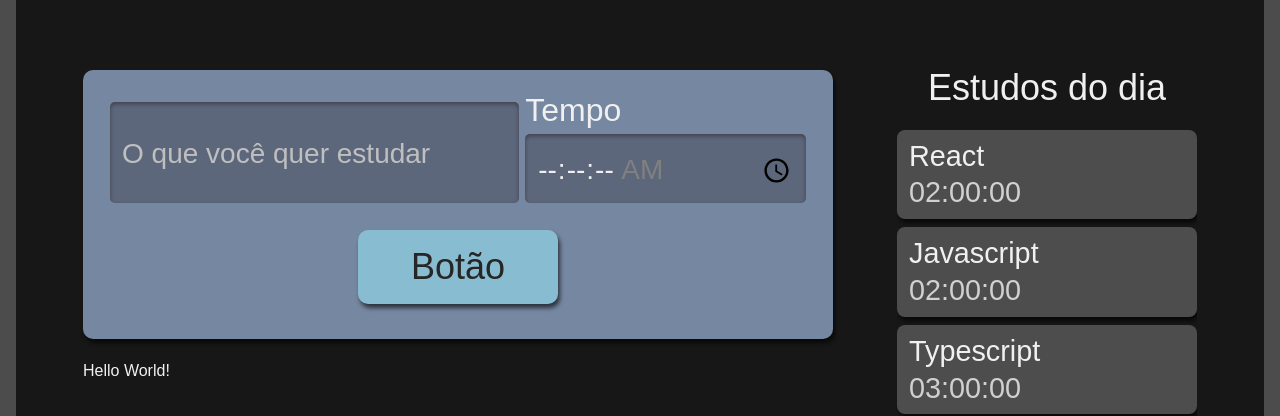
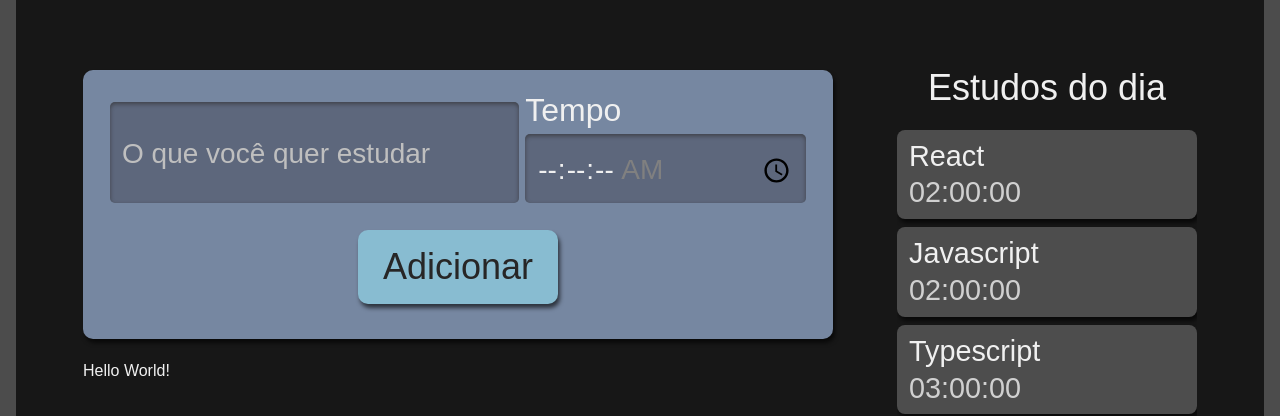
Before and after one commit to silviolimeira/alura_studies, a React (Create React App) app: page / in a window 1280 px wide. Shown: the part 154-570 px from the top of the page. Built offline with nearby package versions, Linux system fonts and the light colour scheme; the HTML template or start-up script is replaced by a standard one.

Commit message:
Props, refatorando lista

```diff
--- a/src/Formulario/index.tsx
+++ b/src/Formulario/index.tsx
@@ -16,8 +16,8 @@ class Formulario extends React.Component {
                     <label>Tempo</label>
                     <input type="time" step="1" name="tempo" id="tempo" min="00:00:00" max="01:30:00" required></input>
                 </div>
-                <Botao />
-            </form>
+                <Botao>Adicionar</Botao>
+            </form >
         )
     }
 }
--- a/src/components/Botao/index.tsx
+++ b/src/components/Botao/index.tsx
@@ -1,15 +1,13 @@
-import React from 'react';
+import React, { PropsWithChildren } from 'react';
 
 import style from './Botao.module.scss';
 
-class Botao extends React.Component {
-    render() {
-        return (
-            <button className={style.botao}>
-                Botão
-            </button>
-        )
-    }
+const Botao = (props: PropsWithChildren) => {
+    return (
+        <button className={style.botao}>
+            {props.children}
+        </button>
+    )
 }
 
 export default Botao;
--- /dev/null
+++ b/src/components/Lista/Item/index.tsx
@@ -0,0 +1,10 @@
+import style from '../Lista.module.scss';
+
+export function Item({ tarefa, tempo }: { tarefa: string, tempo: string }) {
+    return (
+        <li className={style.item}>
+            <h3>{tarefa}</h3>
+            <span>{tempo}</span>
+        </li>
+    )
+}
--- a/src/components/Lista/index.tsx
+++ b/src/components/Lista/index.tsx
@@ -1,6 +1,7 @@
 import React from 'react';
 
 import style from './Lista.module.scss';
+import { Item } from './Item';
 
 function Lista() {
     const tarefas = [
@@ -11,15 +12,11 @@ function Lista() {
     return (
         <aside className={style.listaTarefas}>
             <h2>Estudos do dia</h2>
-            {tarefas.map((item, index) => (
-
-                <ul>
-                    <li key={index} className={style.item}>
-                        <h3>{item.tarefa}</h3>
-                        <span>{item.tempo}</span>
-                    </li>
-                </ul>
-            ))}
+            <ul>
+                {tarefas.map((item, index) => (
+                    <Item key={index} {...item} />
+                ))}
+            </ul>
         </aside>
     )
 }
```
Also changed, not shown: notas.txt.
